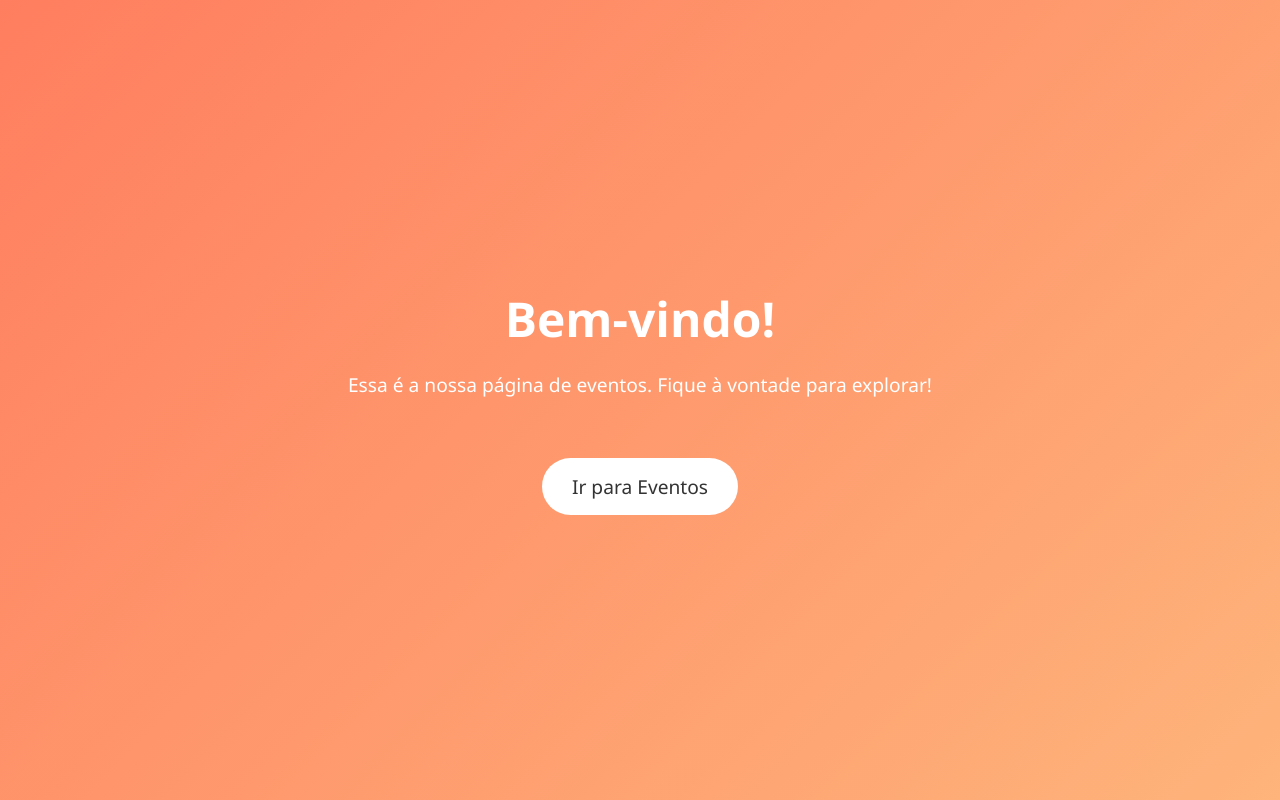
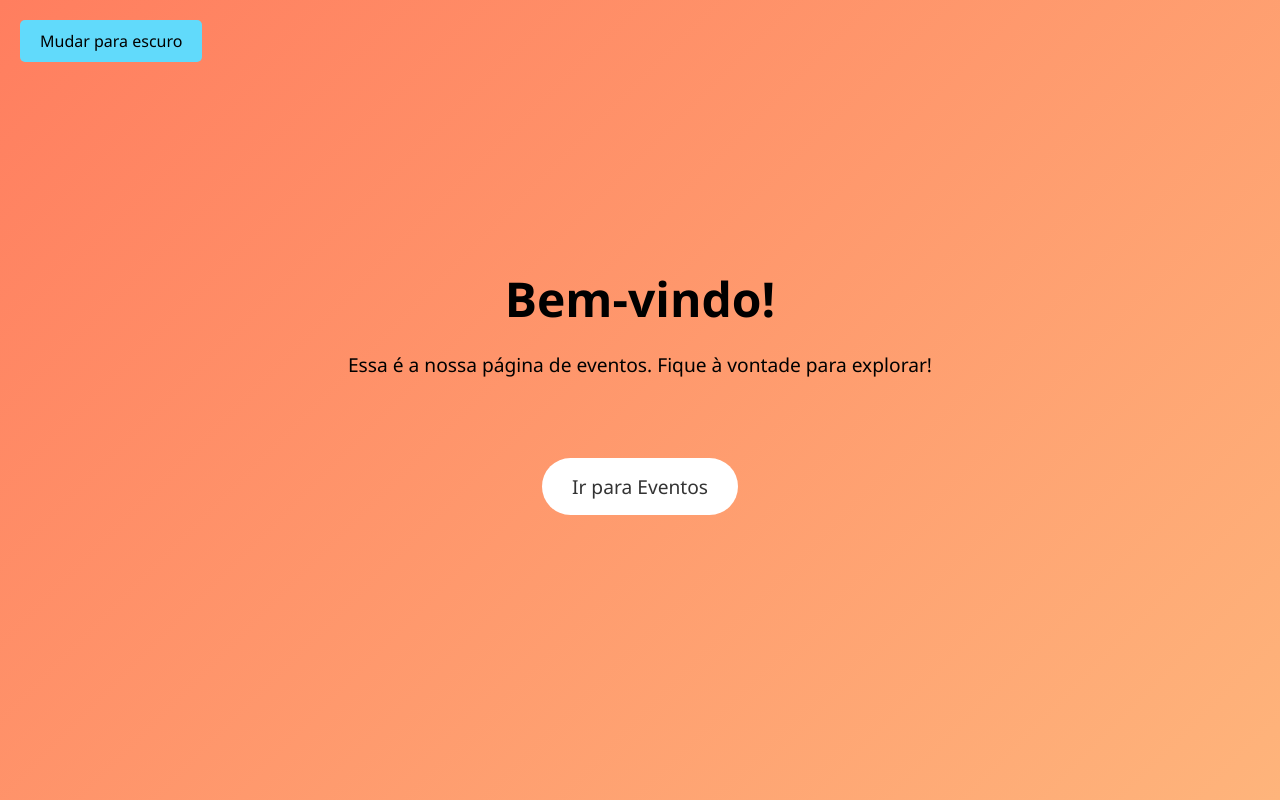
Before and after one commit to josuelbmroczko/SistemaCalendario, a React (Create React App) app in the folder front-calendario/: page / in a window 1280 px wide. Built offline with nearby package versions, Linux system fonts and the light colour scheme.

Commit message:
temaEscuroEClaro
adicionei um evento no app.js para poder mudar de tem escuro para claro usando a className escuro/claro comuseEffect

```diff
--- a/front-calendario/src/App.css
+++ b/front-calendario/src/App.css
@@ -1,9 +1,26 @@
+/* App.css */
+
+* {
+  margin: 0;
+  padding: 0;
+  box-sizing: border-box;
+  font-family: 'Segoe UI', Tahoma, Geneva, Verdana, sans-serif;
+}
+
 .App {
   text-align: center;
 }
-body{
+
+body.claro {
   background: linear-gradient(135deg, #fa653f, #feb47b);
+  color: #000000;
 }
+
+body.escuro {
+  background-color: #333333;
+  color: #ffffff;
+}
+
 .App-logo {
   height: 40vmin;
   pointer-events: none;
@@ -38,10 +55,21 @@ body{
     transform: rotate(360deg);
   }
 }
-* {
-  margin: 0;
-  padding: 0;
-  box-sizing: border-box;
-  font-family: 'Segoe UI', Tahoma, Geneva, Verdana, sans-serif;
 
+button {
+  padding: 10px 20px;
+  font-size: 16px;
+  cursor: pointer;
+  margin: 20px;
+  background-color: #61dafb;
+
+  border: none;
+  border-radius: 5px;
 }
+
+button:hover {
+  background-color: #21a1f1;
+}
+.botaoQueTrocarOTema{
+  position: fixed;
+}
--- a/front-calendario/src/App.js
+++ b/front-calendario/src/App.js
@@ -1,15 +1,34 @@
 import './App.css';
-import { BrowserRouter as Router, Route, Routes } from 'react-router-dom';  // Corrigido o import
+import { BrowserRouter as Router, Route, Routes } from 'react-router-dom';
 import CalendarioEventos from './Componentes/calendario/CalendarioEventos';
 import Home from './Componentes/Home/Home';
+import { useState, useEffect } from 'react';
 
 function App() {
+
+
+  const [modoEscuro, setModoEscuro] = useState(false);
+
+  useEffect(() => {
+    if (modoEscuro) {
+      document.body.className = 'escuro';
+    } else {
+      document.body.className = 'claro';
+    }
+  }, [modoEscuro]);
+
+
   return (
     <Router>
-      <Routes>
-      <Route path="/" element={<Home />} />
-        <Route path="/CalendarioEventos" element={<CalendarioEventos />} />
-      </Routes>
+      <div>
+        <button className='botaoQueTrocarOTema' onClick={() => setModoEscuro(prevModo => !prevModo)}>
+          Mudar para {modoEscuro ? 'claro' : 'escuro'}
+        </button>
+        <Routes>
+          <Route path="/" element={<Home />} />
+          <Route path="/CalendarioEventos" element={<CalendarioEventos />} />
+        </Routes>
+      </div>
     </Router>
   );
 }
--- a/front-calendario/src/Componentes/Home/Home.css
+++ b/front-calendario/src/Componentes/Home/Home.css
@@ -1,13 +1,37 @@
+/* Estilos principais */
+
+* {
+  margin: 0;
+  padding: 0;
+  box-sizing: border-box;
+  font-family: 'Segoe UI', Tahoma, Geneva, Verdana, sans-serif;
+}
+
+body.claro {
+  background: linear-gradient(135deg, #ff7e5f, #feb47b); /* Gradiente bonito */
+  color: #000;
+}
+
+body.escuro {
+  background-color: #333333;
+  color: #ffffff;
+}
 
 .home-container {
-    background: linear-gradient(135deg, #ff7e5f, #feb47b); /* Gradiente bonito */
   height: 100vh;
   display: flex;
   justify-content: center;
   align-items: center;
   text-align: center;
-    color: #fff;
   flex-direction: column;
+}
+
+.home-container.claro {
+  background: linear-gradient(135deg, #ff7e5f, #feb47b); /* Gradiente bonito */
+}
+
+.home-container.escuro {
+  background: linear-gradient(135deg, #2c3e50, #34495e); /* Gradiente para o tema escuro */
 }
 
 /* Mensagem de boas-vindas */
--- a/front-calendario/src/Componentes/calendario/CalendarioEventos.css
+++ b/front-calendario/src/Componentes/calendario/CalendarioEventos.css
@@ -8,6 +8,7 @@ body {
   padding: 0;
   font-family: 'Poppins', sans-serif;
 }
+
 
 /* Container do Calendário */
 .calendar-container {
@@ -21,6 +22,10 @@ body {
   border-radius: 15px;
   max-width: 1200px;
   margin: 50px auto;
+}
+body.escuro .calendar-container {
+  background: linear-gradient(135deg, #131518, #726f6f);
+  color: #1f95bd;
 }
 
 .calendar-wrapper {
@@ -50,6 +55,10 @@ body {
 
   transition: all 0.3s ease-in-out;
   background-color: #ffffff;
+}
+body.escuro .react-calendar{
+  background-color: #777676;
+  color: #f8f8f8;
 }
 
 .react-calendar:hover {
@@ -185,12 +194,15 @@ body {
   .event-form button {
     padding: 14px;
   }
+
 }
 
 /* Estilo dos Eventos */
 .event-card {
-  background-color: #f9f9f9;
+
   border: 1px solid #ddd;
+  color: #f8f8f8;
+  font-weight: bold;
   padding: 10px;
   margin-bottom: 15px;
   border-radius: 5px;
@@ -203,7 +215,7 @@ body {
 }
 
 .event-header h3 {
-  font-size: 1.2rem;
+  font-size: 1rem;
   margin: 0;
 }
 
@@ -252,6 +264,7 @@ body {
 
 .event-card p {
   margin: 5px 0;
+  color: white;
 }
 
 .event-buttons {
```
Also changed, not shown: front-calendario/src/Componentes/estilos/temaClaroOuEscuro.js (added, +14 -0 lines). Lines whose indentation alone changed are shown as unchanged.
